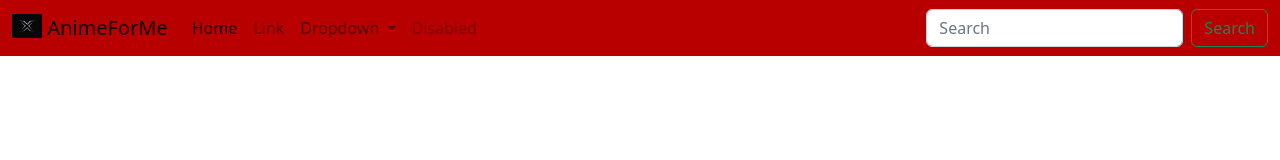
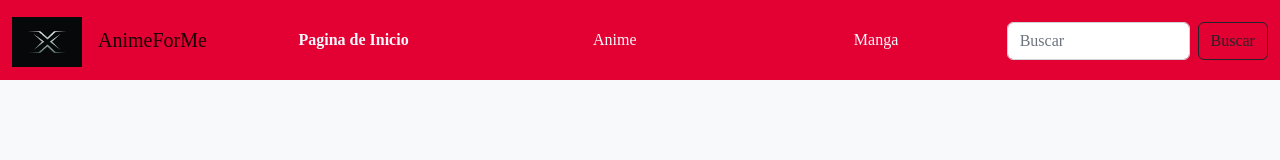
Before and after one commit to reneortiz146/AnimeForMe, a plain HTML site: page index.html in a window 1280 px wide. Drawn offline with Linux system fonts and the light colour scheme.

Commit message:
Navbar y nueva rama

```diff
--- a/index.html
+++ b/index.html
@@ -6,50 +6,36 @@
     <link rel="shortcut icon" href="./img/Logo.jpg">
     <meta charset="UTF-8" />
     <link href="css/bootstrap.css" type="text/css" rel="stylesheet" />
+    <link href="css/styles.css" type="text/css" rel="stylesheet" />
 </head>
 
 <body>
-    <nav class="navbar navbar-expand-lg" style="background-color: #B80000;">
+    <nav class="navbar navbar-expand-lg" style="background-color: #E30032;">
         <div class="container-fluid">
-            <a class="navbar-brand" href="#">
-                <img src="./img/Logo.jpg" alt="Logo" width="30" height="24" class="d-inline-block align-text-top">
+            <a class="navbar-brand">
+                <img src="./img/Logo.jpg" alt="Logo" width="70" height="50" class="d-inline-block align-text-top">
+            </a>
+            <a class="navbar-brand name" href="#">
                 AnimeForMe
             </a>
-            <button class="navbar-toggler" type="button" data-bs-toggle="collapse"
-                data-bs-target="#navbarSupportedContent" aria-controls="navbarSupportedContent" aria-expanded="false"
-                aria-label="Toggle navigation">
-                <span class="navbar-toggler-icon"></span>
-            </button>
-            <div class="collapse navbar-collapse" id="navbarSupportedContent">
+            <div class="navbar-collapse navi" id="navbarSupportedContent">
                 <ul class="navbar-nav me-auto mb-2 mb-lg-0">
                     <li class="nav-item">
-                        <a class="nav-link active" aria-current="page" href="#">Home</a>
+                        <a class="nav-link activo" aria-current="page" href="#">Pagina de Inicio</a>
                     </li>
                     <li class="nav-item">
-                        <a class="nav-link" href="#">Link</a>
-                    </li>
-                    <li class="nav-item dropdown">
-                        <a class="nav-link dropdown-toggle" href="#" role="button" data-bs-toggle="dropdown"
-                            aria-expanded="false">
-                            Dropdown
-                        </a>
-                        <ul class="dropdown-menu">
-                            <li><a class="dropdown-item" href="#">Action</a></li>
-                            <li><a class="dropdown-item" href="#">Another action</a></li>
-                            <li>
-                                <hr class="dropdown-divider">
-                            </li>
-                            <li><a class="dropdown-item" href="#">Something else here</a></li>
-                        </ul>
+                        <a class="nav-link" href="#">Anime</a>
                     </li>
                     <li class="nav-item">
-                        <a class="nav-link disabled">Disabled</a>
+                        <a class="nav-link" href="#">Manga</a>
+                    </li>
+                    <li>
+                        <form class="d-flex" role="search">
+                            <input class="form-control me-2" type="search" placeholder="Buscar" aria-label="Search">
+                            <button class="btn btn-outline-dark" type="submit">Buscar</button>
+                        </form>
                     </li>
                 </ul>
-                <form class="d-flex" role="search">
-                    <input class="form-control me-2" type="search" placeholder="Search" aria-label="Search">
-                    <button class="btn btn-outline-success" type="submit">Search</button>
-                </form>
             </div>
         </div>
     </nav>
```
